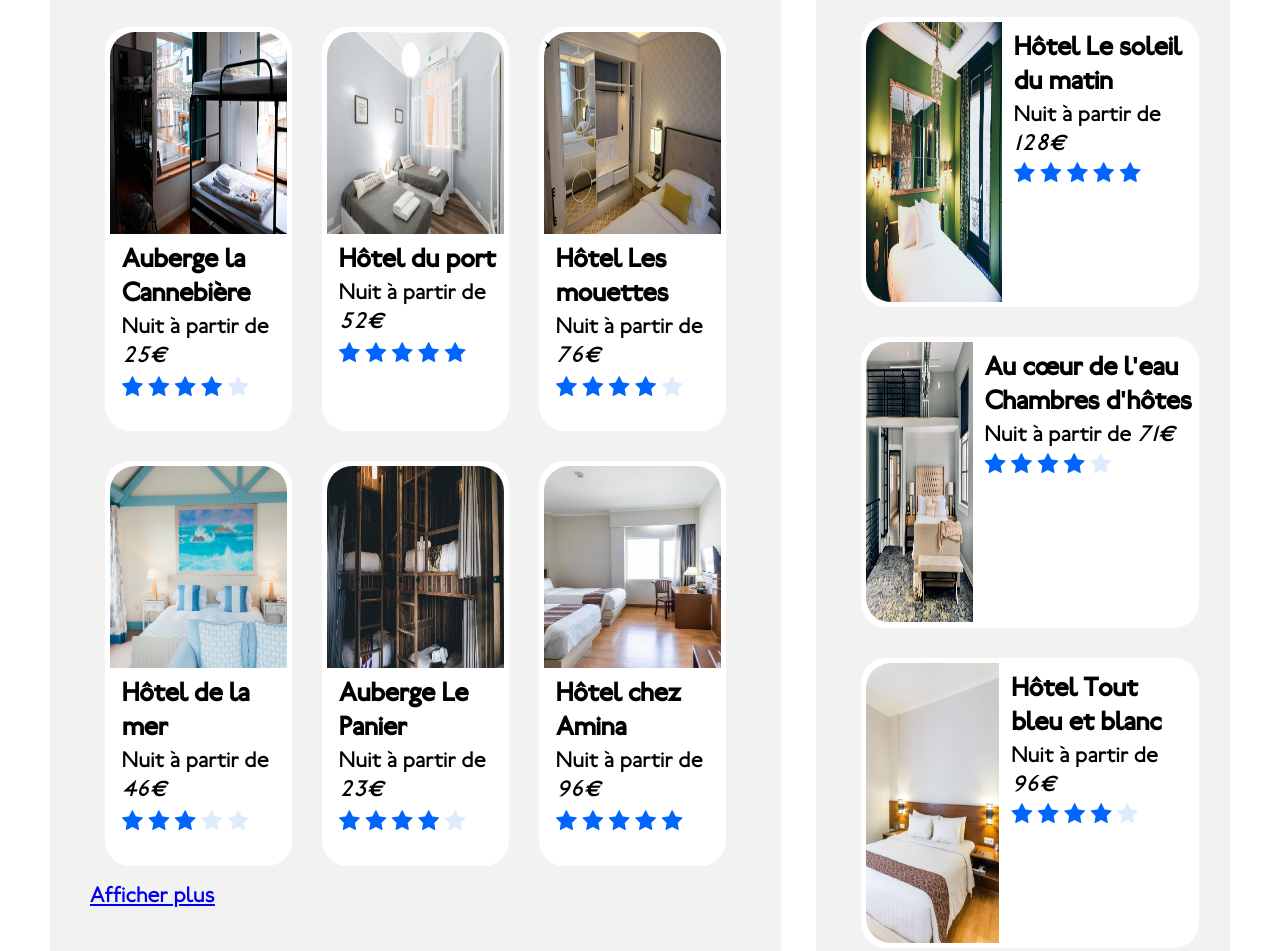
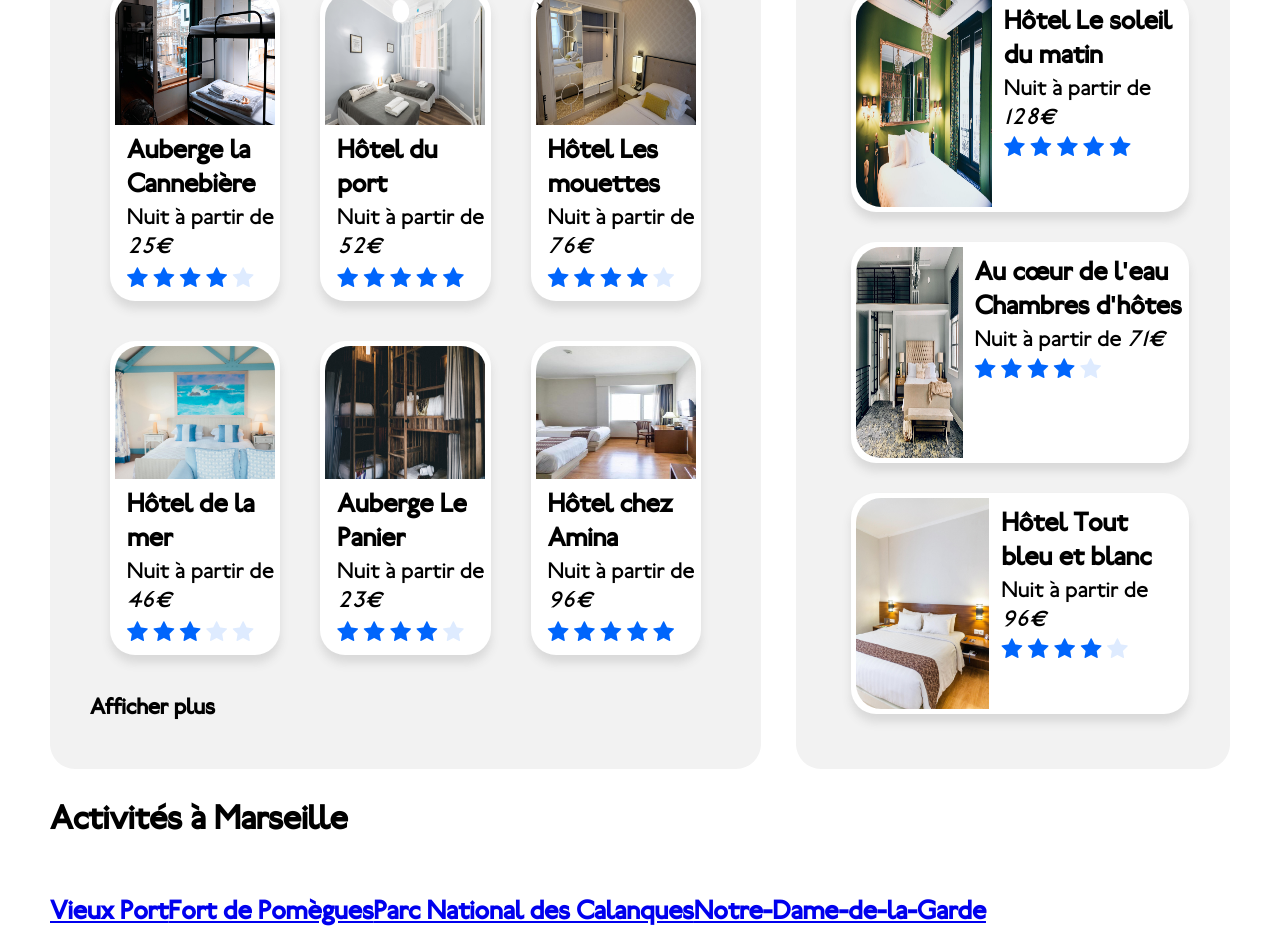
Before and after one commit to ZToRx/ThibaultSalagnac_2_23022021, a plain HTML site: page index.html in a window 1280 px wide. Shown: the part 525-1476 px from the top of the page. Drawn offline with Linux system fonts and the light colour scheme.

Commit message:
style de la section hébergements

```diff
--- a/index.html
+++ b/index.html
@@ -17,7 +17,6 @@
           <li ><a href="#" class="current">Hébergements</a></li>
           <li><a href="#">Activités</a></li>
         </ul>
-
       </nav>
 
     </header>
@@ -135,7 +134,9 @@
               </span>
             </a>
           </div>
+          <span class="showmore">
             <a href="#">Afficher plus</a>
+          </span>
         </div>
         <aside>
             <h2>Les plus populaires<span class="fa fa-line-chart" aria-hidden="true"></span></h2>
--- a/styles.css
+++ b/styles.css
@@ -135,12 +135,14 @@ button {
 .results {
   display: flex;
   flex-direction: row;
-  height: 50em;
+  height: 40em;
 }
 
 .results h2 {
   display: flex;
   justify-content: space-between;
+  margin-top: 0;
+  margin-bottom: 10px;
 }
 
 .results h3 {
@@ -162,7 +164,7 @@ button {
 
 #results_filtered {
   display: grid;
-  grid-template: 1fr 12fr 1fr / 1fr;
+  grid-template: 1fr 13fr 1fr / 1fr;
   background-color: #f2f2f2;
   padding: 40px;
   width: 70%;
@@ -172,25 +174,27 @@ button {
 
 .accommodation_grid {
   display: grid;
-  grid-template: 1fr 1fr / 1fr 1fr 1fr;
+  grid-template: 50% 50% / 1fr 1fr 1fr;
 }
 
 .accommodation_grid a {
   display: flex;
   flex-direction: column;
+  justify-content: space-between;
   color: black;
   background-color: white;
   text-decoration: none;
-  margin: 15px;
   padding: 5px;
+  margin: 20px;
   border-radius: 25px;
+  box-shadow: 0px 8px 10px #d9d9d9;
 }
 
 .results_filtered_1 {
   background: url(images/hebergements/2_large/marcus-loke-WQJvWU_HZFo-unsplash.jpg)
     no-repeat;
   background-size: 100% 100%;
-  height: 9em;
+  height: 60%;
   border-radius: 25px 25px 0 0;
 }
 
@@ -198,7 +202,7 @@ button {
   background: url(images/hebergements/2_large/fred-kleber-gTbaxaVLvsg-unsplash.jpg)
     no-repeat;
   background-size: 100% 100%;
-  height: 9em;
+  height: 60%;
   border-radius: 25px 25px 0 0;
 }
 
@@ -206,7 +210,7 @@ button {
   background: url(images/hebergements/2_large/reisetopia-B8WIgxA_PFU-unsplash.jpg)
     no-repeat;
   background-size: 100% 100%;
-  height: 9em;
+  height: 60%;
   border-radius: 25px 25px 0 0;
 }
 
@@ -214,7 +218,7 @@ button {
   background: url(images/hebergements/2_large/annie-spratt-Eg1qcIitAuA-unsplash.jpg)
     no-repeat;
   background-size: 100% 100%;
-  height: 9em;
+  height: 60%;
   border-radius: 25px 25px 0 0;
 }
 
@@ -222,7 +226,7 @@ button {
   background: url(images/hebergements/2_large/nicate-lee-kT-ZyaiwBe0-unsplash.jpg)
     no-repeat;
   background-size: 100% 100%;
-  height: 9em;
+  height: 60%;
   border-radius: 25px 25px 0 0;
 }
 
@@ -230,17 +234,45 @@ button {
   background: url(images/hebergements/4_small/febrian-zakaria-M6S1WvfW68A-unsplash.jpg)
     no-repeat;
   background-size: 100% 100%;
-  height: 9em;
+  height: 60%;
   border-radius: 25px 25px 0 0;
+}
+
+.showmore {
+  display: flex;
+  align-items: center;
+}
+
+.showmore a {
+  text-decoration: none;
+  font-weight: bold;
+  color: black;
+  margin-top: 10px;
 }
 
 aside {
   display: grid;
   grid-template: 1fr 12fr / 1fr;
   background-color: #f2f2f2;
-  padding: 30px;
+  padding: 40px;
   width: 30%;
   border-radius: 25px;
+}
+
+.accommodation_column {
+  display: grid;
+  grid-template: 1fr 1fr 1fr / 1fr;
+}
+
+.accommodation_column a {
+  display: flex;
+  color: black;
+  background-color: white;
+  text-decoration: none;
+  margin: 15px;
+  border-radius: 25px;
+  box-shadow: 0px 8px 10px #d9d9d9;
+  padding: 5px;
 }
 
 .results_mostfamous_1 {
@@ -267,21 +299,6 @@ aside {
   border-radius: 25px 0 0 25px;
 }
 
-.accommodation_column {
-  display: grid;
-  grid-template: 1fr 1fr 1fr / 1fr;
-}
-
-.accommodation_column a {
-  display: flex;
-  color: black;
-  background-color: white;
-  text-decoration: none;
-  margin: 15px;
-  border-radius: 25px;
-  padding: 5px;
-}
-
 .activity {
   display: flex;
   flex-direction: row;
```
